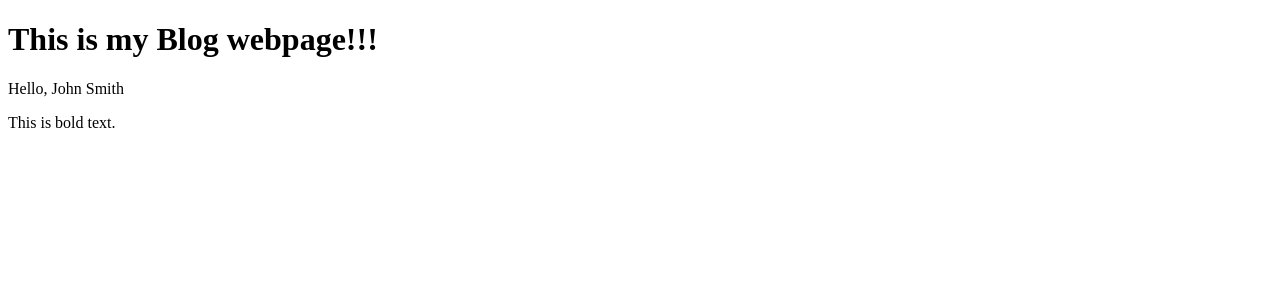
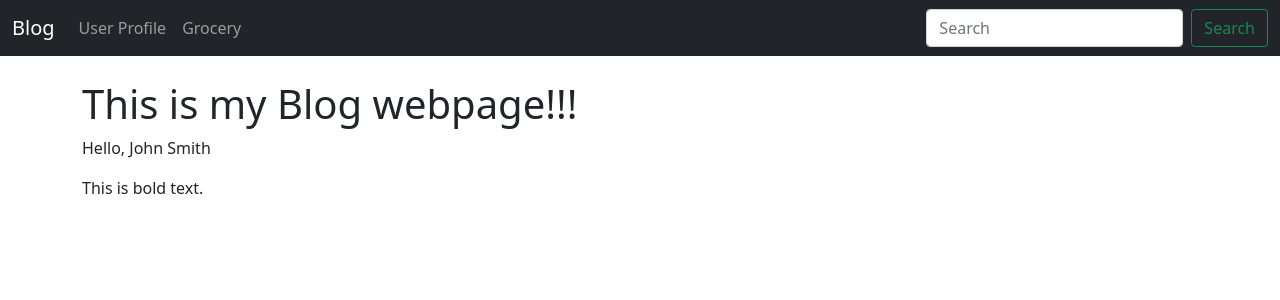
Before and after one commit to TareqJudehGithub/flask_blog, a Flask app: page / in a window 1280 px wide. Shown: the top 300 px of the page. Run offline with Flask 2, Linux system fonts and the light colour scheme.

Commit message:
Implemented Jinja2 Base Template, and Bootstrap 5 beta.

```diff
--- a/app.py
+++ b/app.py
@@ -19,9 +19,11 @@ def index():
 
 
 # Create a custom route
-@app.route("/user/<string:name>")
-def user(name):
-    return render_template("user.html", user_name=name)
+@app.route("/user")
+def user():
+    names = ["john", "sarah", "emma", "jennah", "noor", "dina", "leen"]
+
+    return render_template("user.html", users=names)
 
 
 # Creating a grocery list route page:
--- /dev/null
+++ b/templates/base.html
@@ -0,0 +1,32 @@
+<!doctype html>
+<html lang="en">
+  <head>
+    <meta charset="UTF-8">
+    <meta name="viewport"
+          content="width=device-width, user-scalable=no, initial-scale=1.0, maximum-scale=1.0, minimum-scale=1.0">
+    <meta http-equiv="X-UA-Compatible" content="ie=edge">
+    <title>Base</title>
+
+    <!-- Required meta tags -->
+    <meta charset="utf-8">
+    <meta name="viewport" content="width=device-width, initial-scale=1">
+
+    <!-- Bootstrap CSS -->
+    <link href="https://cdn.jsdelivr.net/npm/bootstrap@5.0.0-beta2/dist/css/bootstrap.min.css" rel="stylesheet" integrity="sha384-BmbxuPwQa2lc/FVzBcNJ7UAyJxM6wuqIj61tLrc4wSX0szH/Ev+nYRRuWlolflfl" crossorigin="anonymous">
+
+    <title>My Blog</title>
+  </head>
+
+  <body>
+    {% include "navbar.html" %}
+    <br>
+    <div class="container">
+        {% block content %}
+        {% endblock %}
+    </div>
+
+
+    <!-- Bootstrap script-->
+    <script src="https://cdn.jsdelivr.net/npm/bootstrap@5.0.0-beta2/dist/js/bootstrap.bundle.min.js" integrity="sha384-b5kHyXgcpbZJO/tY9Ul7kGkf1S0CWuKcCD38l8YkeH8z8QjE0GmW1gYU5S9FOnJ0" crossorigin="anonymous"></script>
+
+  </body>
--- a/templates/grocery.html
+++ b/templates/grocery.html
@@ -5,6 +5,8 @@
     <title>Grocery List</title>
 </head>
 <body>
+    {% extends "base.html" %}
+    {% block content %}
         <h1>Grocery List</h1>
         <div>
             <ul>
@@ -15,5 +17,6 @@
                 {% endfor %}
             </ul>
         </div>
+    {% endblock %}
 </body>
 </html>
--- a/templates/index.html
+++ b/templates/index.html
@@ -5,8 +5,11 @@
     <title>My blog</title>
 </head>
 <body>
-    <h1>This is my Blog webpage!!!</h1>
-    <p>Hello, {{ first_name | title }}</p>
-    <p>{{ stuff | striptags }}</p>
+    {% extends "base.html" %}
+    {% block content %}
+        <h1>This is my Blog webpage!!!</h1>
+        <p>Hello, {{ first_name | title }}</p>
+        <p>{{ stuff | striptags }}</p>
+    {% endblock %}
 </body>
 </html>
--- /dev/null
+++ b/templates/navbar.html
@@ -0,0 +1,40 @@
+<!DOCTYPE html>
+<html lang="en">
+<head>
+    <meta charset="UTF-8">
+    <title>Navbar</title>
+</head>
+<body>
+<nav class="navbar navbar-expand-lg navbar-dark bg-dark">
+  <div class="container-fluid">
+    <a class="navbar-brand" href="{{ url_for("index") }}">Blog</a>
+    <button
+            class="navbar-toggler"
+            type="button" data-bs-toggle="collapse"
+            data-bs-target="#navbarSupportedContent"
+            aria-controls="navbarSupportedContent"
+            aria-expanded="false"
+            aria-label="Toggle navigation"
+    >
+      <span class="navbar-toggler-icon"></span>
+    </button>
+
+    <div class="collapse navbar-collapse" id="navbarSupportedContent">
+      <ul class="navbar-nav me-auto mb-2 mb-lg-0">
+        <li class="nav-item">
+          <a class="nav-link" href="{{ url_for('user', name='john') }}">User Profile</a>
+        </li>
+        <li class="nav-item">
+            <a class="nav-link" href="{{ url_for("grocery") }}">Grocery</a>
+        </li>
+      </ul>
+      <form class="d-flex">
+        <input class="form-control me-2" type="search" placeholder="Search" aria-label="Search">
+        <button class="btn btn-outline-success" type="submit">Search</button>
+      </form>
+    </div>
+  </div>
+</nav>
+
+</body>
+</html>
```
Also changed, not shown: templates/404.html (+5 -4 lines), templates/500.html (+7 -4 lines), templates/user.html (+17 -2 lines). Lines whose indentation alone changed are shown as unchanged.
